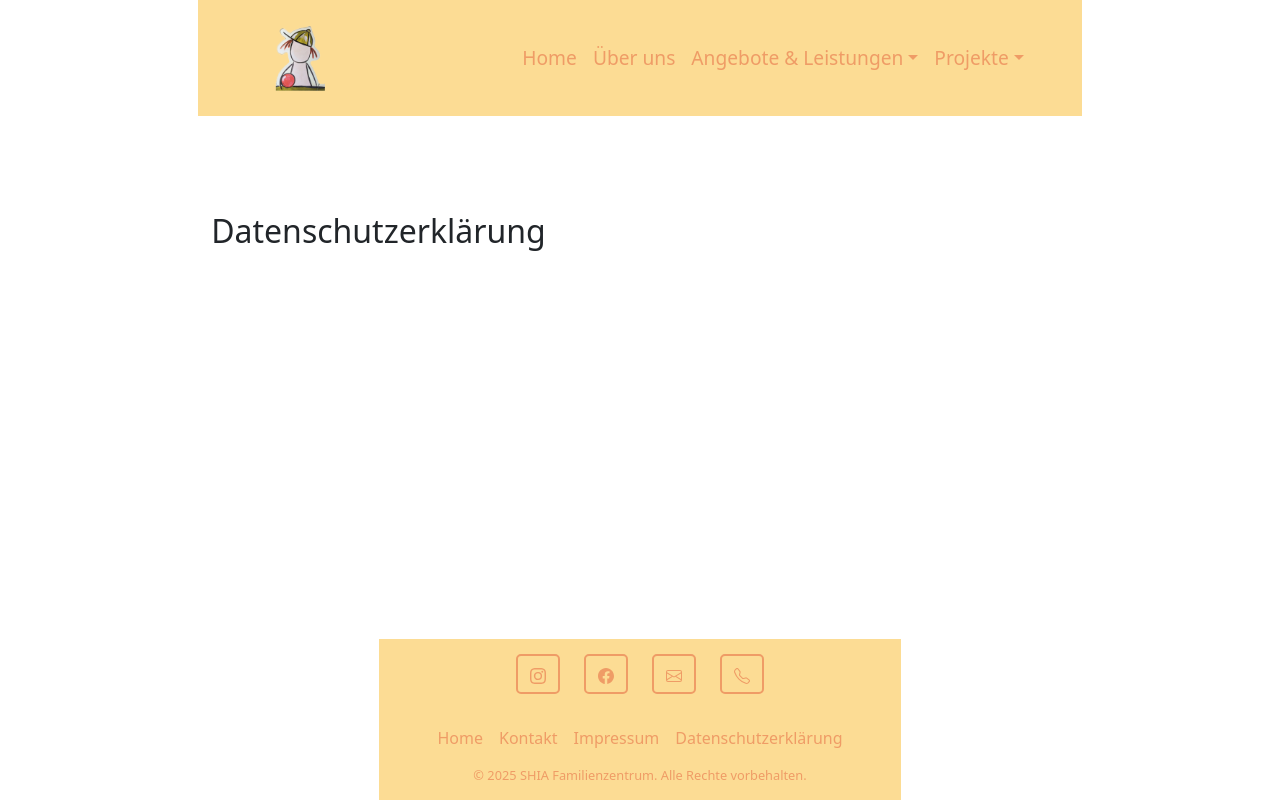
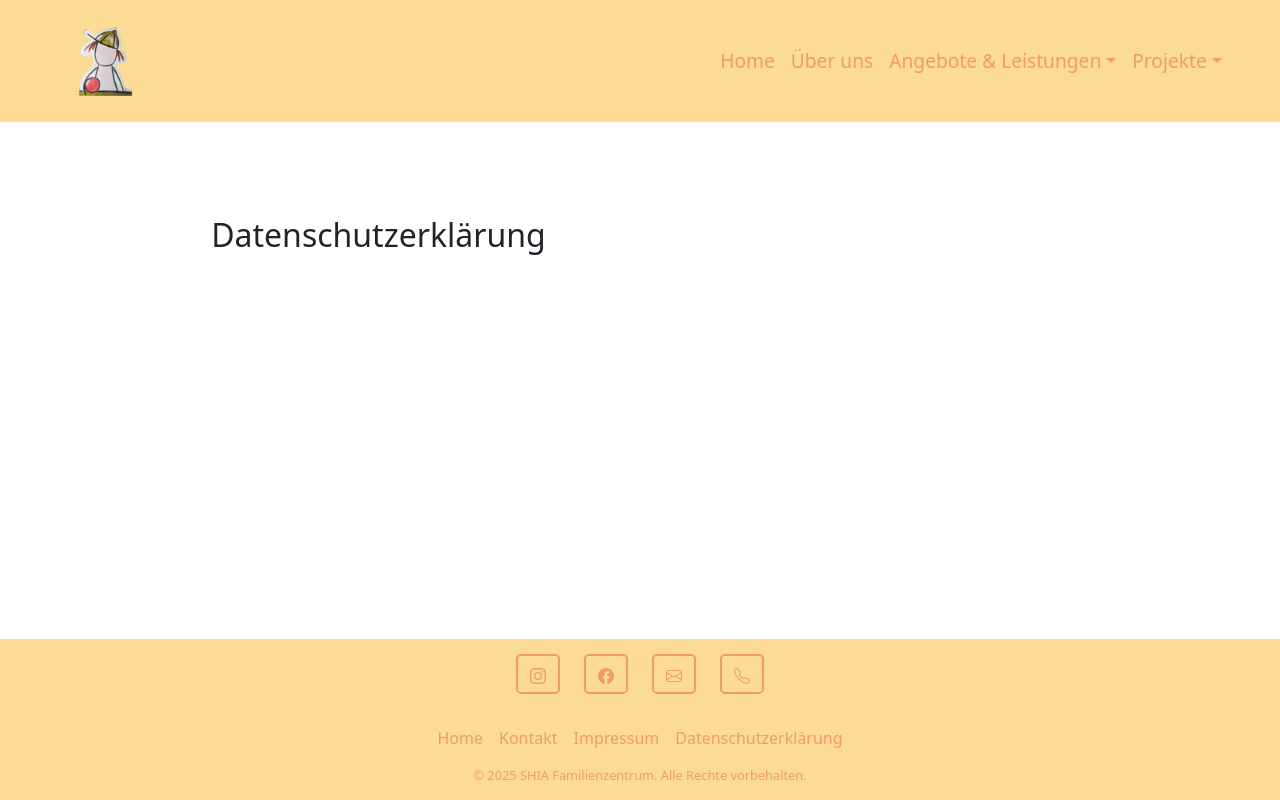
Before and after one commit to sebastianbraeutigam/shia-familienzentrum-website, a React (Create React App) app: page /shia-familienzentrum-website/privacy in a window 1280 px wide. Built offline with nearby package versions, Linux system fonts and the light colour scheme.

Commit message:
adjust header and footer max-height

```diff
--- a/src/styles/index.css
+++ b/src/styles/index.css
@@ -11,20 +11,25 @@
     min-height: 100vh;
 }
 
+header {
+    max-height: 120px;
+}
+
+footer {
+    max-height: 170px;
+}
+
 header,
 nav,
 footer,
 footer > nav {
     background-color: #FCDC94;
-    max-width: 1200px;
-    margin: 0 auto;
 }
 
 main {
     flex: 1;
     padding: 4vh 4vw;
     width: 75%;
-    max-width: 1200px;
     margin-left: auto;
     margin-right: auto;
 }
```
